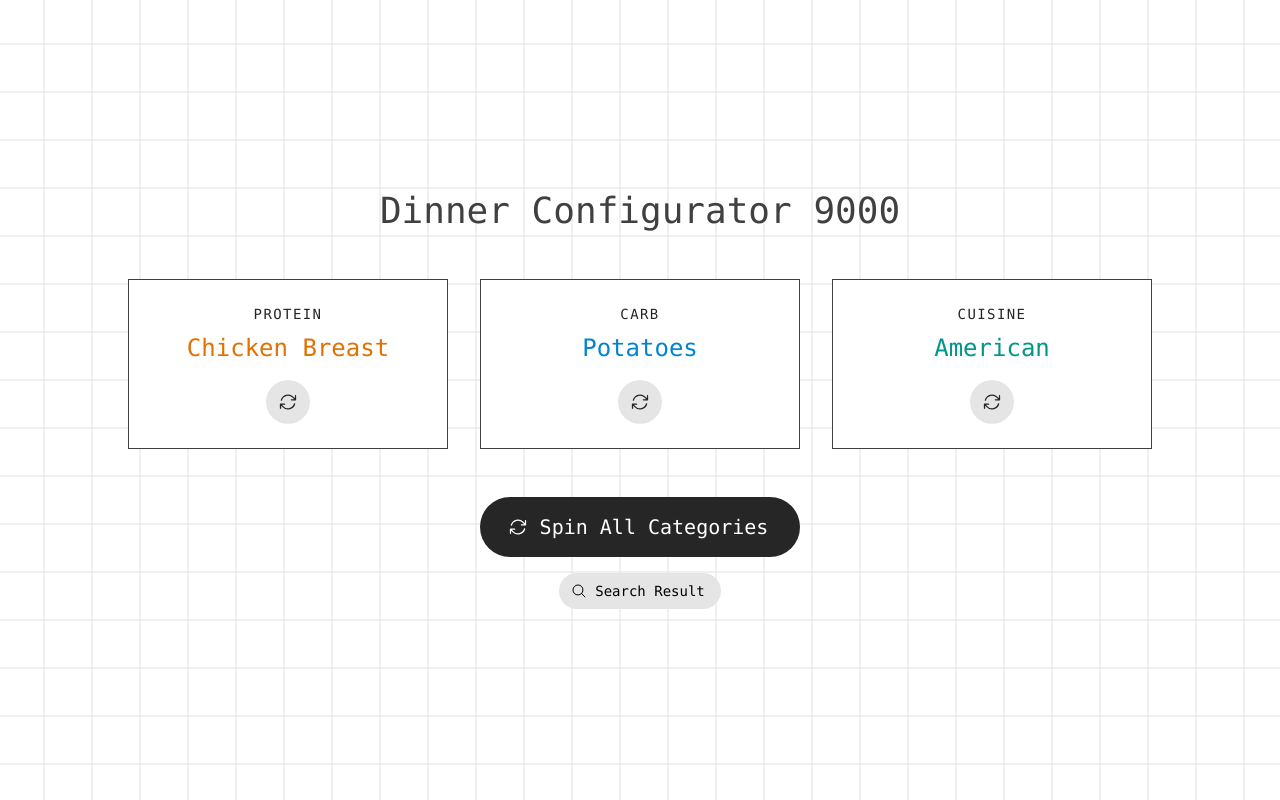
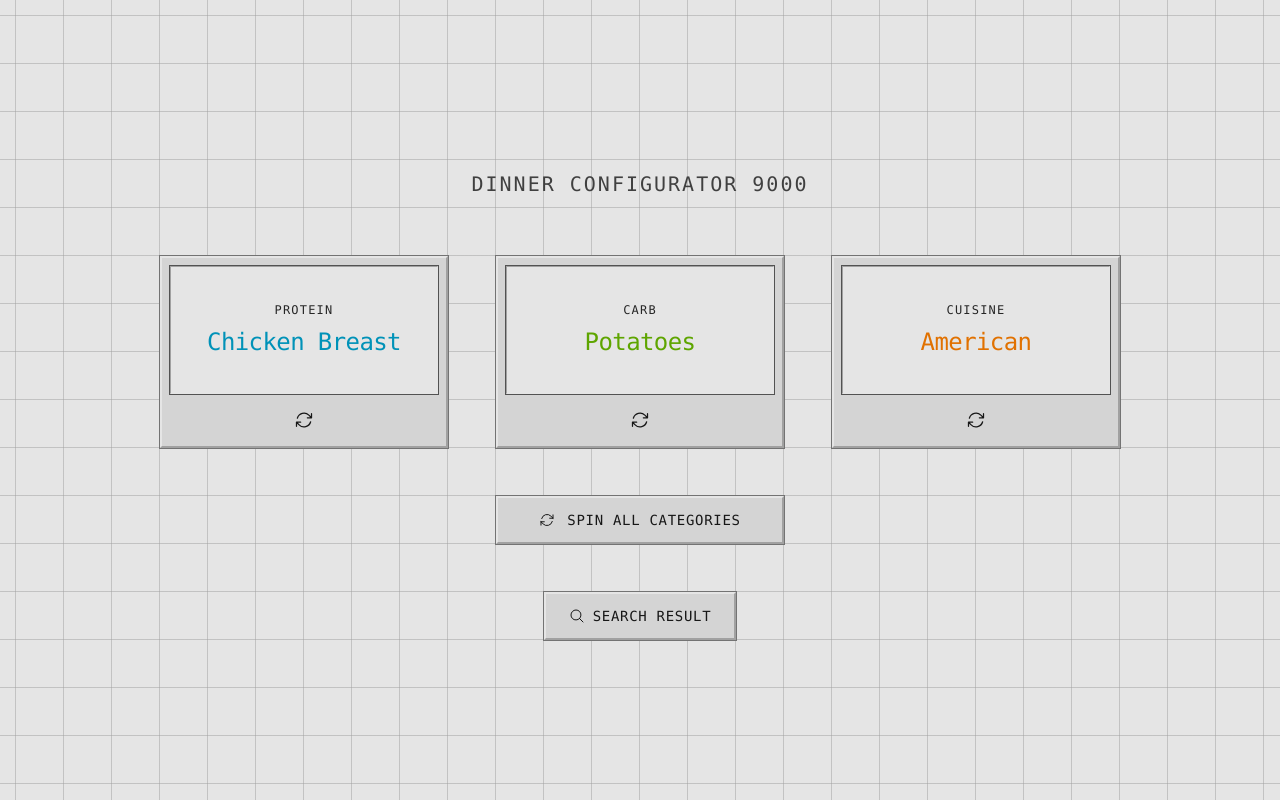
Before and after one commit to andrewmillen/dinner-configurator-9000, a Next.js app: page / in a window 1280 px wide. Built offline with nearby package versions, Linux system fonts and the light colour scheme.

Commit message:
Update UI

```diff
--- a/app/components/CategoryCard.js
+++ b/app/components/CategoryCard.js
@@ -11,30 +11,36 @@ export default function CategoryCard({
   color,
 }) {
   return (
-    <div className="bg-white dark:bg-black p-4 sm:p-6 text-center w-full max-w-sm border border-neutral-700 dark:border-neutral-100">
-      <h2 className="text-xs sm:text-sm mb-1 sm:mb-2 text-neutral-800 dark:text-neutral-500 uppercase tracking-widest">
+    <button
+      onClick={onSpin}
+      disabled={isSpinning || isSpinningCategory}
+      className={`w-72 h-24 lg:h-48 p-2 pb-0 flex flex-col justify-center items-center old-button pointer-events-all group ${
+        isSpinning || isSpinningCategory
+          ? "cursor-not-allowed"
+          : "cursor-pointer"
+      }`}
+    >
+      <div className="w-full h-full bg-neutral-200 border-1 border-neutral-200 border-l-neutral-400 border-t-neutral-400 outline-1 outline-neutral-600 flex flex-col justify-center items-center pointer-events-none group-active:border-neutral-400 group-active:border-t-neutral-200 group-active:border-l-neutral-200">
+        <h2 className="hidden lg:block text-xs mb-1 sm:mb-2 text-neutral-800 uppercase tracking-widest">
           {title}
         </h2>
         <div
-        className={`text-xl sm:text-2xl mb-2 sm:mb-4 ${
+          className={`text-xl lg:text-2xl tracking-tight ${
             isSpinning || isSpinningCategory ? "text-neutral-400" : color
           }`}
         >
           {selected}
         </div>
-      <button
-        onClick={onSpin}
-        disabled={isSpinning || isSpinningCategory}
-        className={`p-3 rounded-full transform ${
-          isSpinning || isSpinningCategory
-            ? "bg-neutral-100 text-neutral-400 dark:bg-neutral-900 dark:text-neutral-500 cursor-not-allowed"
-            : "bg-neutral-200 text-neutral-800 dark:bg-neutral-800 dark:text-white hover:bg-neutral-300 hover:dark:bg-neutral-700 hover:cursor-pointer"
+      </div>
+      <div
+        className={`py-3 lg:py-4 w-full flex justify-center items-center transform ${
+          isSpinning || isSpinningCategory ? "text-neutral-500" : ""
         }`}
       >
         <ArrowPathIcon
           className={`w-5 h-5 ${isSpinningCategory ? "animate-spin" : ""}`}
         />
+      </div>
     </button>
-    </div>
   );
 }
--- a/app/globals.css
+++ b/app/globals.css
@@ -1,20 +1,32 @@
 @import "tailwindcss";
 
 :root {
-  --background: #ffffff;
-  --gridlines: #e3e3e3;
-}
-
-@media (prefers-color-scheme: dark) {
-  :root {
-    --background: #000000;
-    --gridlines: #222222;
-  }
+  --background: theme('colors.neutral.200');
+  --gridlines: theme('colors.neutral.400');
 }
 
 body {
+  @apply text-neutral-900;
   background: var(--background);
-  background-image: linear-gradient(90deg, transparent 19px, var(--gridlines) 20px, transparent 21px), linear-gradient(transparent 19px, var(--gridlines) 20px, transparent 21px);
+  background-image: linear-gradient(90deg, transparent 23px, var(--gridlines) 24px, transparent 23px), linear-gradient(transparent 23px, var(--gridlines) 24px, transparent 23px);
   background-size: 3rem 3rem;
-  background-position: -1.5rem -1.5rem;
+  background-position: center center
 }
+
+.old-button {
+  @apply
+    relative
+    border-2
+    outline-1
+    bg-neutral-300
+    border-neutral-400
+    border-l-neutral-200
+    border-t-neutral-200
+    active:border-neutral-200
+    active:border-l-neutral-400
+    active:border-t-neutral-400
+    active:top-0.25
+    outline-neutral-500
+    focus:outline-2
+    focus:outline-neutral-900
+}
--- a/app/page.js
+++ b/app/page.js
@@ -85,13 +85,13 @@ export default function Home() {
   };
 
   return (
-    <div className="min-h-screen p-8 flex flex-col items-center md:justify-center">
-      <main className="w-full max-w-5xl mx-auto">
-        <h1 className="text-xl sm:text-3xl lg:text-4xl text-center mb-5 sm:mb-8 lg:mb-12 text-neutral-700 dark:text-white">
+    <div className="min-h-svh flex flex-col items-center justify-center">
+      <main className="grid grid-cols-1 gap-12 justify-items-center">
+        <h1 className="text-lg lg:text-xl uppercase tracking-widest text-center text-neutral-700 h-12 flex items-center justify-center">
           Dinner Configurator 9000
         </h1>
 
-        <div className="flex flex-col lg:flex-row space-y-4 lg:space-y-0 lg:space-x-8 items-center">
+        <div className="grid grid-cols-1 lg:grid-cols-3 gap-12 items-center">
           <CategoryCard
             title="Protein"
             selected={selectedProtein}
@@ -100,7 +100,7 @@ export default function Home() {
             onSpin={() =>
               spinSingle(setIsSpinningProtein, setSelectedProtein, proteins)
             }
-            color="text-amber-600 dark:text-amber-500"
+            color="text-cyan-600"
           />
 
           <CategoryCard
@@ -109,7 +109,7 @@ export default function Home() {
             isSpinning={isSpinning}
             isSpinningCategory={isSpinningCarb}
             onSpin={() => spinSingle(setIsSpinningCarb, setSelectedCarb, carbs)}
-            color="text-sky-600 dark:text-sky-400"
+            color="text-lime-600"
           />
 
           <CategoryCard
@@ -120,11 +120,10 @@ export default function Home() {
             onSpin={() =>
               spinSingle(setIsSpinningCuisine, setSelectedCuisine, cuisines)
             }
-            color="text-teal-600 dark:text-teal-400"
+            color="text-amber-600"
           />
         </div>
 
-        <div className="text-center mt-5 sm:mt-8 lg:mt-12">
         <button
           onClick={spin}
           disabled={
@@ -133,45 +132,40 @@ export default function Home() {
             isSpinningCarb ||
             isSpinningCuisine
           }
-            className={`pl-7 pr-8 py-4 text-lg md:text-xl rounded-full transform inline-flex items-center space-x-3 ${
+          className={`h-12 w-72 old-button flex items-center justify-center uppercase tracking-wider text-sm space-x-3 ${
             isSpinning ||
             isSpinningProtein ||
             isSpinningCarb ||
             isSpinningCuisine
-                ? "bg-neutral-100 text-neutral-400 dark:bg-neutral-900 dark:text-neutral-500 cursor-not-allowed"
-                : "bg-neutral-800 text-white dark:bg-white dark:text-neutral-900 hover:cursor-pointer hover:bg-neutral-700 dark:hover:bg-neutral-300"
+              ? "cursor-not-allowed text-neutral-400"
+              : "cursor-pointer"
           }`}
         >
           {isSpinning ? (
             <>
-                <ArrowPathIcon className="w-5 h-5 inline-block mr-3 animate-spin" />
+              <ArrowPathIcon className="w-4 h-4 inline-block mr-3 animate-spin" />
               Spin All Categories
             </>
           ) : (
             <>
-                <ArrowPathIcon className="w-5 h-5 inline-block mr-3" />
+              <ArrowPathIcon className="w-4 h-4 inline-block mr-3" />
               Spin All Categories
             </>
           )}
         </button>
-          <div className="mt-4">
         <button
           onClick={() => {
             const result = `${selectedCuisine} ${selectedProtein} and ${selectedCarb} recipe`;
             window.open(
-                  `https://www.google.com/search?q=${encodeURIComponent(
-                    result
-                  )}`,
+              `https://www.google.com/search?q=${encodeURIComponent(result)}`,
               "_blank"
             );
           }}
-              className="pl-3 pr-4 py-2 text-sm rounded-full inline-flex items-center bg-neutral-200 dark:bg-neutral-800 dark:text-white hover:bg-neutral-300 dark:hover:bg-neutral-700 hover:cursor-pointer"
+          className="h-12 w-48 cursor-pointer old-button flex items-center justify-center uppercase tracking-wider text-sm space-x-3"
         >
           <MagnifyingGlassIcon className="w-4 h-4 inline-block mr-2" />
           Search Result
         </button>
-          </div>
-        </div>
       </main>
     </div>
   );
--- a/package.json
+++ b/package.json
@@ -1,6 +1,6 @@
 {
   "name": "dinner-configurator-9000",
-  "version": "0.4.0",
+  "version": "0.5.0",
   "private": true,
   "scripts": {
     "dev": "next dev --turbopack",
```
Lines whose indentation alone changed are shown as unchanged.
